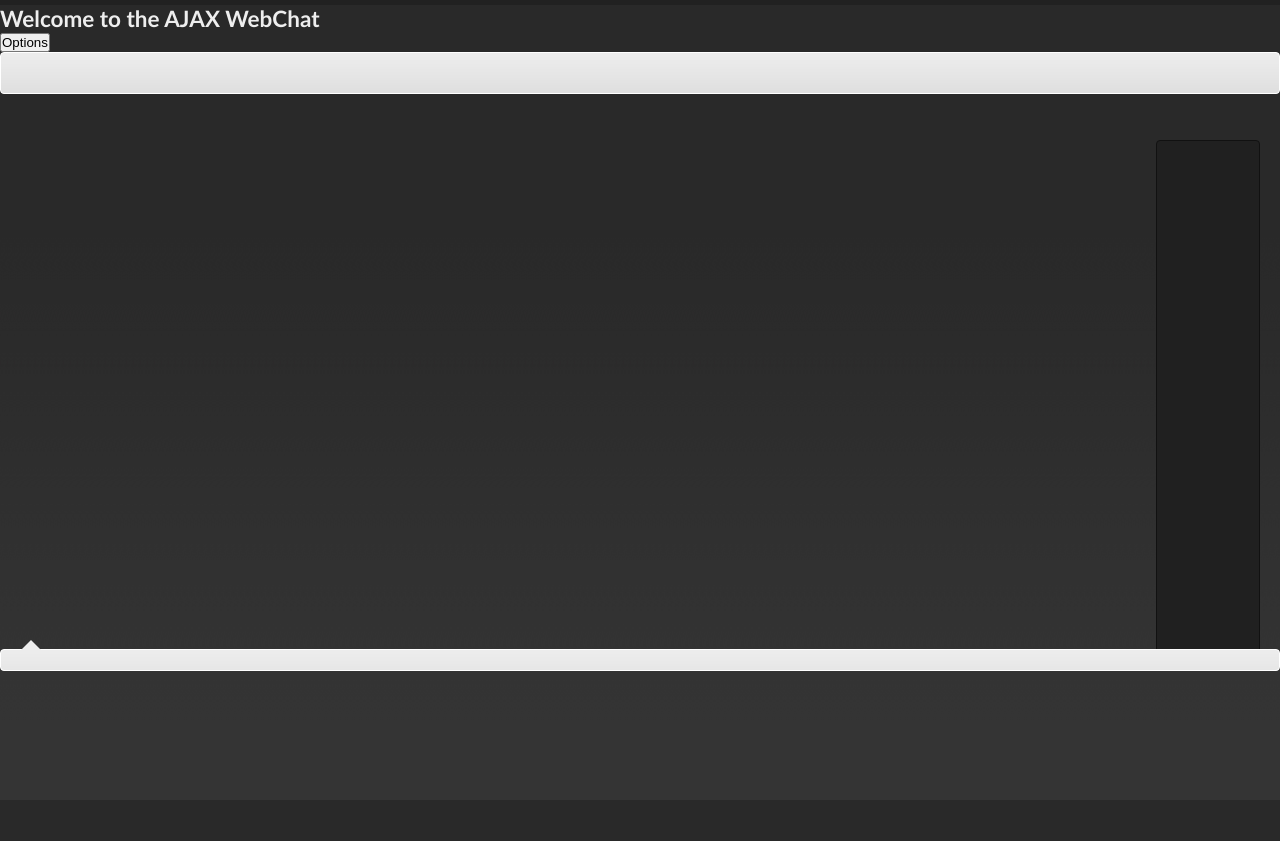
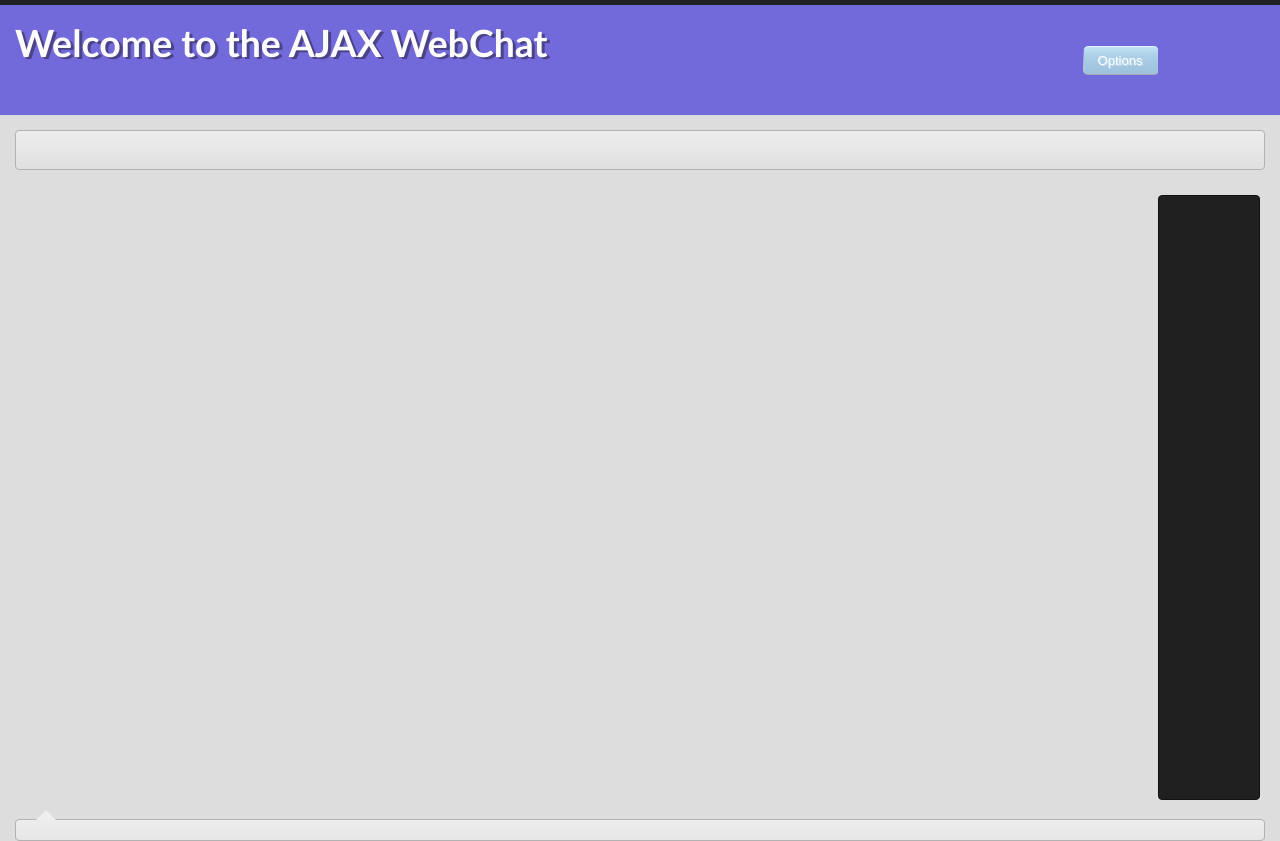
Before and after one commit to olinator98/WebTechChat, a PHP site: page /ajax-chat.html in a window 1280 px wide. Before the commit the page ends 671 px from the top, so only its background shows below. Run offline with PHP 8.4, Linux system fonts and the light colour scheme; some libraries are stand-ins or nearby versions.

Commit message:
Improved responiveness and did some color design.

```diff
--- a/source/ajax-chat.html
+++ b/source/ajax-chat.html
@@ -14,16 +14,16 @@
 
 <body>
 
-<div class="col-9">
+<div class="col-9" id="header">
     <h2> Welcome to the AJAX WebChat </h2>
 </div>
-<div class="col-3">
-  <form class="center">
+<div class="col-3 center" id="header">
+  <form>
     <input class="button" type="button" value="Options" onclick="window.location.href='usrpage'" />
   </form>
 </div>
 
-<div class="col-12">
+<div class="col-12" id="container">
 
   <div id="chatTopBar" class="rounded col-12"></div>
     <div id="chatLineHolder" class="col-10"></div>
--- a/source/css/chat.css
+++ b/source/css/chat.css
@@ -1,3 +1,7 @@
+/* import at the end to allow for overrideing in the imported file */
+@import "responsiveChat/styleResponsiveMobile.css" screen and (max-width: 768px);
+@import "responsiveChat/styleResponsiveDesktop.css" screen and (min-width: 768px);
+
 /* Main chat container */
 
 #chatContainer{
@@ -13,7 +17,7 @@
 #chatTopBar{
 	height:40px;
 	background:url('../img/solid_gray.jpg') repeat-x #d0d0d0;
-	border:1px solid #fff;
+	border:1px solid #b2b2b2;
 	margin-bottom:15px;
 	position:relative;
 
@@ -104,11 +108,9 @@
 #chatUsers{
 	background-color:#202020;
 	border:1px solid #111111;
-	position:absolute;
 	right:20px;
 	top:140px;
 	width:8%;
-	height:65vh;
 	margin-bottom:20px;
 }
 
@@ -135,7 +137,7 @@
 	background:url('../img/solid_gray.jpg') repeat-x #d0d0d0;
 	position:relative;
 	padding:10px;
-	border:1px solid #fff;
+	border:1px solid #b2b2b2;
 }
 
 #chatBottomBar .tip{
@@ -279,6 +281,3 @@ p.noChats,
 
 	text-shadow:1px 1px 0 #940f0f;
 }
-/* import at the end to allow for overrideing in the imported file */
-@import "responsiveChat/styleResponsiveMobile.css" screen and (max-width: 768px);
-@import "responsiveChat/styleResponsiveDesktop.css" screen and (min-width: 768px);
--- a/source/css/page.css
+++ b/source/css/page.css
@@ -5,7 +5,7 @@
 
 body{
 	color:#eee;
-	background:url('../img/page_bg.jpg') repeat-x #323232;
+	background:#dddddd;
 	font:15px Calibri,Arial,sans-serif;
 	border-top:5px solid #212121;
 }
--- a/source/css/responsiveChat/styleResponsiveDesktop.css
+++ b/source/css/responsiveChat/styleResponsiveDesktop.css
@@ -4,6 +4,17 @@
 }
 
 body, html { width: 100%; height: 100%; }
+
+h2{
+  text-align: left;
+  text-shadow: 3px 2px #4a4487;
+  font-size: 2.5em;
+}
+#header{
+  height: 110px;
+  background: #7269db;
+  color: #fcfcff;
+}
 
 .center {
   display: flex;
@@ -26,7 +37,7 @@ body, html { width: 100%; height: 100%; }
 	cursor:pointer;
 }
 
-.Button:hover{
+.button:hover{
 	background-position:left bottom;
 }
 
@@ -39,7 +50,7 @@ body, html { width: 100%; height: 100%; }
 [class*="col-"] {
     float: left;
     padding: 15px;
-    border: 1px solid red;
+    /*border: 1px solid red;*/
 }
 
 .col-1 {width: 8.33%;}
@@ -57,21 +68,22 @@ body, html { width: 100%; height: 100%; }
 
 /* override chat.css */
 
-#chatContainer{
-	width:90%;
-  height: 90%;
-	margin:100px auto;
-	position:relative;
+#container{
+  height: 89vh;
+  position: relative;
 }
 
 #chatLineHolder{
-	height:65vh;
-	width:90%;
+	height:90% !important;
 	margin-bottom:20px;
 }
 
-#chatLineHolder{
-	height:65vh;
-	width:90%;
+#chatUsers{
+	background-color:#202020;
+	border:1px solid #111111;
+	right:20px;
+	top:80px !important;
+	height:85% !important;
 	margin-bottom:20px;
+  position: absolute;
 }
```
Also changed, not shown: source/css/resonsivePage/styleResponsiveDesktop.css (+29 -3 lines), source/php/login-desktop.php (+12 -12 lines).
